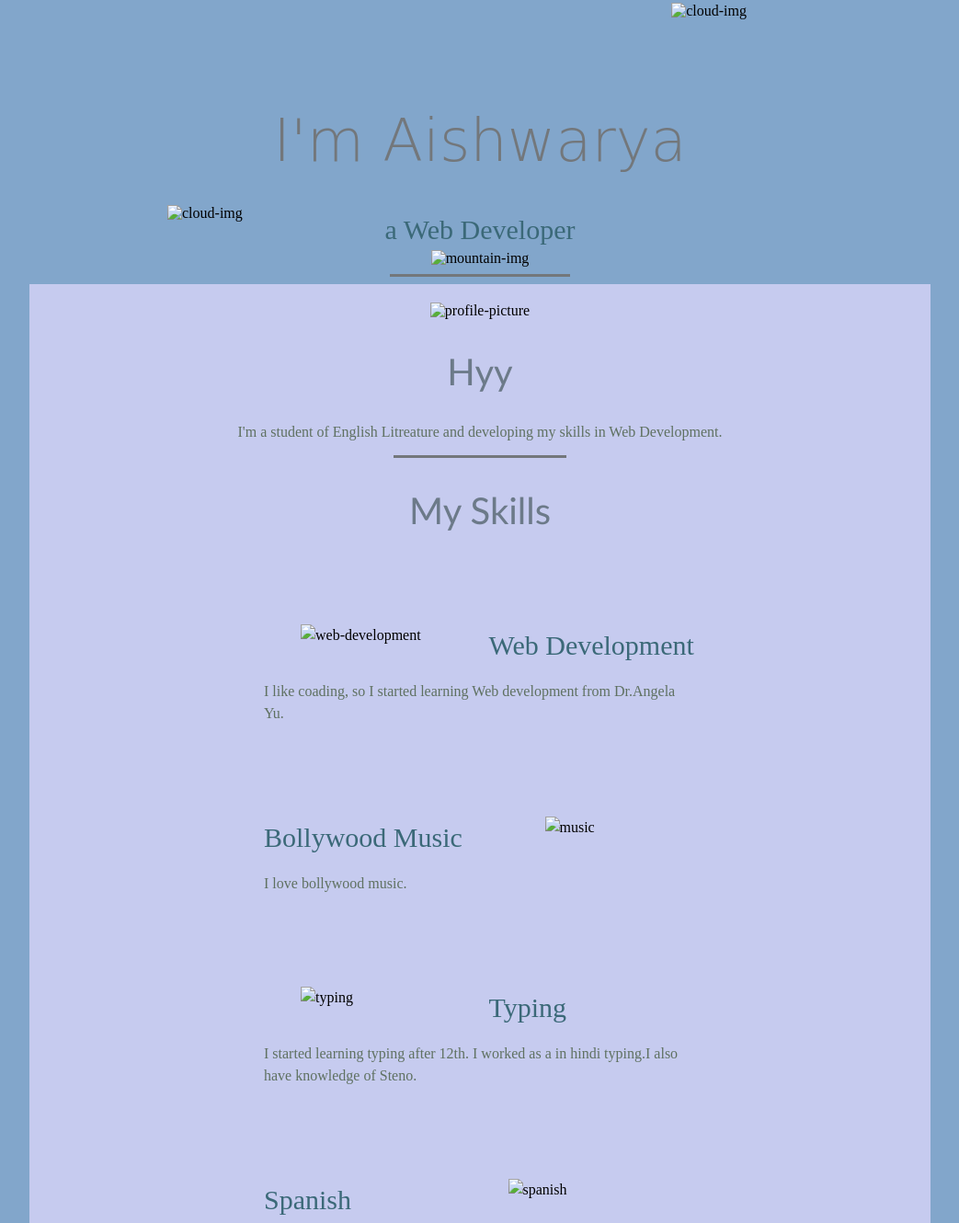
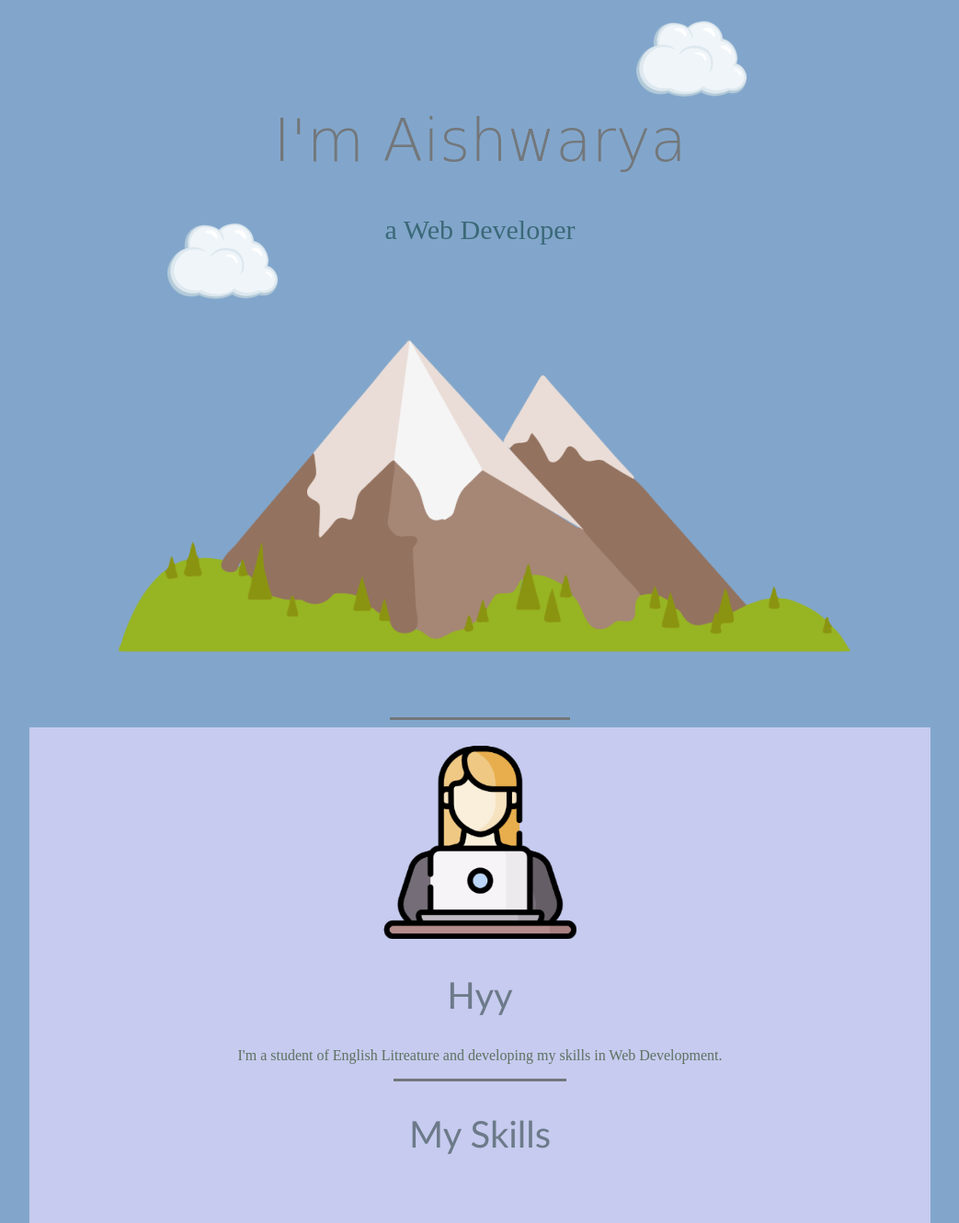
Before and after one commit to aishwaryaTi/Personal-site, a plain HTML site: page index.html in a window 1280 px wide. Shown: the part 77-1407 px from the top of the page at 92% size, without its empty margins (118-1161 px from the left). Drawn offline with Linux system fonts and the light colour scheme; files that its build step writes are made by us from their sources.

Commit message:
update
update

```diff
--- a/index.html
+++ b/index.html
@@ -2,23 +2,23 @@
 <html lang="en">
 <head>
     <meta charset="UTF-8">
-    <meta http-equiv="X-UA-Compatible" content="IE=edge">
+    <meta http-equiv="X-UA-Compatible">
     <meta name="viewport" content="width=device-width, initial-scale=1.0">
     <title>Aishwarya Tiwari</title>
-    <link rel="stylesheet" href="css/styles.css">
+    <link rel="stylesheet" href="styles.css">
     <link rel="icon" href="favicon (2).ico">
 </head>
 <body>
     <div class="top-container">
-        <img class="top-cloud" src="images/cloud.png" alt="cloud-img">
+        <img class="top-cloud" src="cloud.png" alt="cloud-img">
         <h1>I'm Aishwarya</h1>
         <h3>a Web Developer</h3>
-        <img class="bottom-cloud" src="images/cloud.png" alt="cloud-img">
-        <img class="mountain" src="images/mount.png" alt="mountain-img">
+        <img class="bottom-cloud" src="cloud.png" alt="cloud-img">
+        <img class="mountain" src="mount.png" alt="mountain-img">
         <hr>
         <div class="middle-container">
             <div class="profile">
-              <img src="images/working.png" alt="profile-picture">
+              <img src="working.png" alt="profile-picture">
               <h2>Hyy</h2>
               <p>I'm a student of English Litreature and developing my skills in Web Development.</p>
             </div>
@@ -26,22 +26,22 @@
             <div class="skills">
               <h2>My Skills</h2>
               <div class="skill-row">
-                <img class="web-development" src="images/coding.png" alt="web-development">
+                <img class="web-development" src="coding.png" alt="web-development">
                 <h3>Web Development</h3>
                 <p class="wd-disc">I like coading, so I started learning Web development from Dr.Angela Yu.</p>
               </div>
               <div class="skill-row">
-                <img class="music" src="images/music.png" alt="music">
+                <img class="music" src="music.png" alt="music">
                 <h3>Bollywood Music</h3>
                 <p class="music-disc">I love bollywood music.</p>
               </div>
               <div class="skill-row">
-                <img class="typing" src="images/office.png" alt="typing">
+                <img class="typing" src="office.png" alt="typing">
                 <h3>Typing</h3>
                 <p class="typing-disc">I started learning typing after 12th. I worked as a in hindi typing.I also have knowledge of Steno.</p>
               </div>
               <div class="skill-row">
-                <img class="spanish" src="images/quote.png" alt="spanish">
+                <img class="spanish" src="quote.png" alt="spanish">
                 <h3>Spanish</h3>
                 <p class="spanish-disc">I like Spanish accent, so I started learning Spanish from Duolingo.I love Mexico.</p>
               </div>
```
